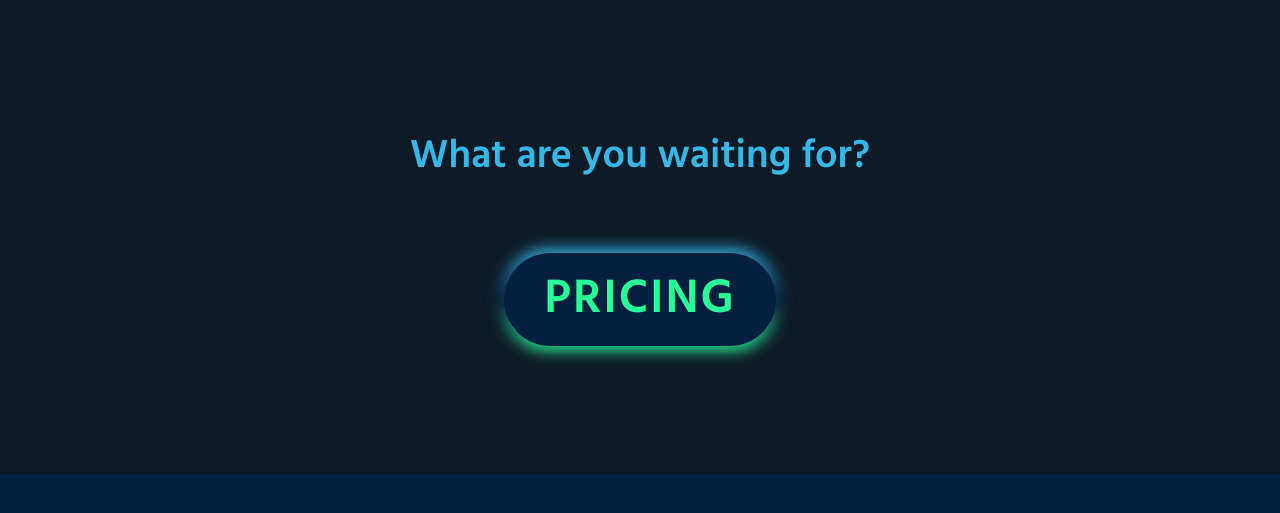
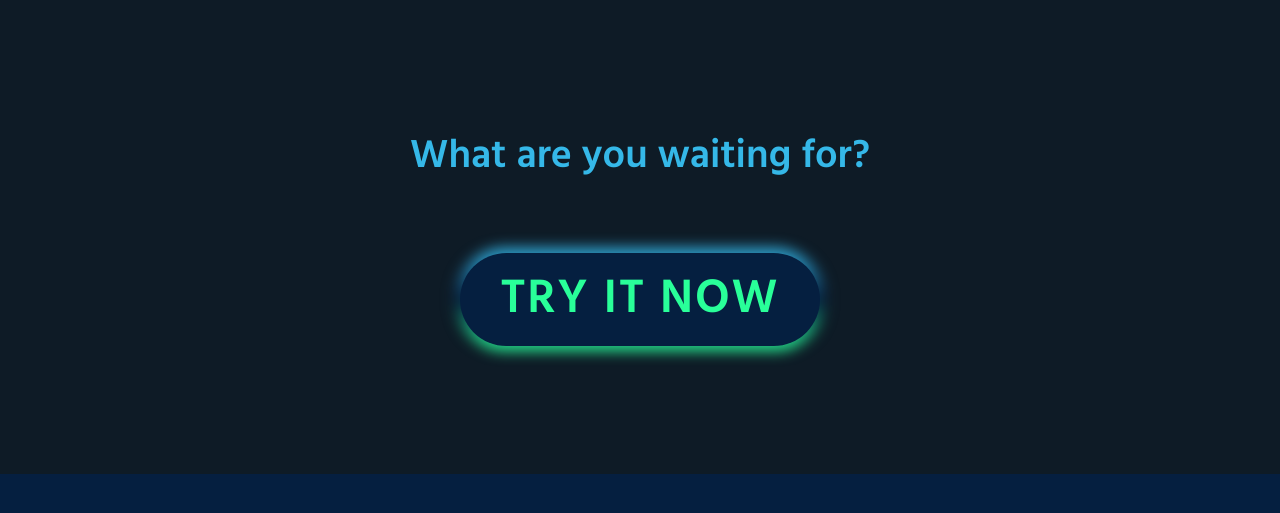
Before and after one commit to kishanDoshi8/epicon, a website: page dist/index.html in a window 1280 px wide. Shown: the part 5004-5517 px from the top of the page. Drawn offline with Linux system fonts and the light colour scheme; a script that the page names is missing.

Commit message:
try it now cta btn added

```diff
--- a/dist/index.html
+++ b/dist/index.html
@@ -193,12 +193,16 @@
             </div>
 
             <h3 class="section-sub-title">What are you waiting for?</h3>
-            <div class="cta-btn">Pricing</div>
+            <div class="cta-btn">Try It Now</div>
         </section>
 
         <section class="overflow"></section>
     </main>
 
+    <footer>
+
+    </footer>
+
     <script src="https://s3-us-west-2.amazonaws.com/s.cdpn.io/16327/gsap-latest-beta.min.js"></script>
     <script src="js/index.js"></script>
 </body>
```
